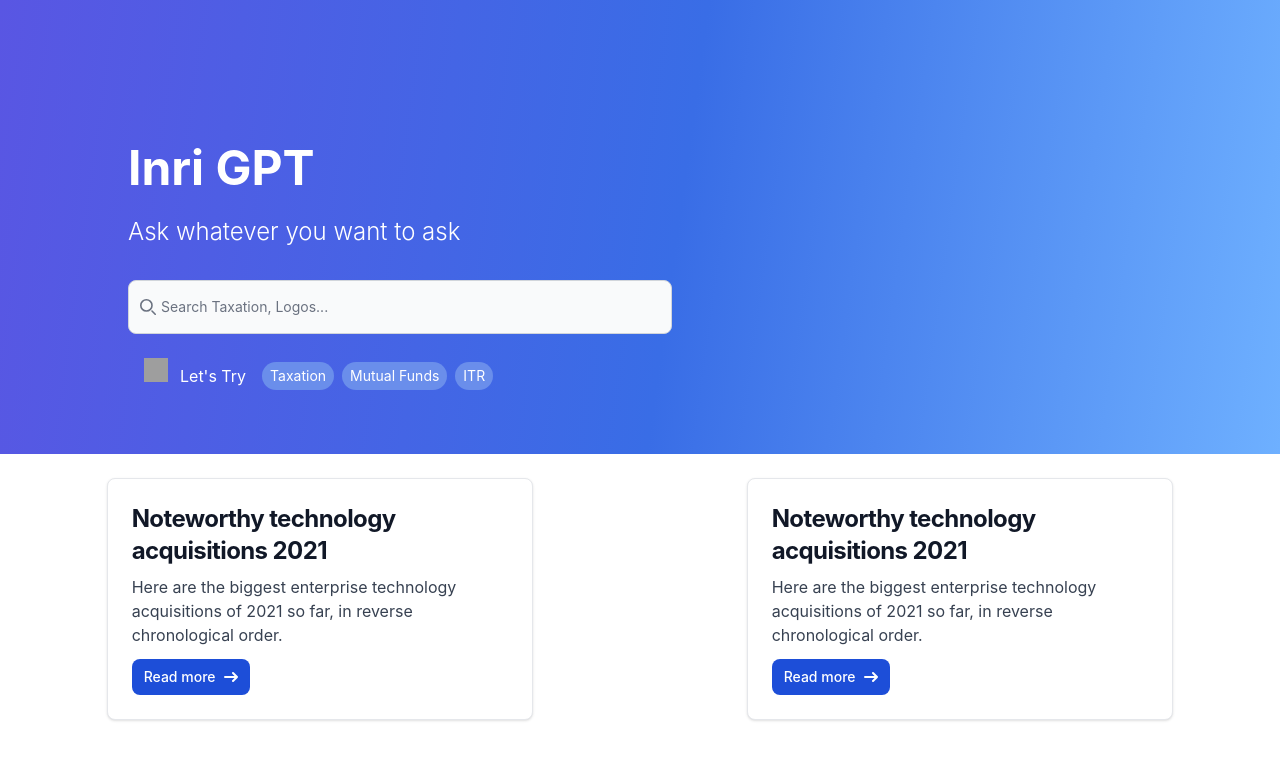
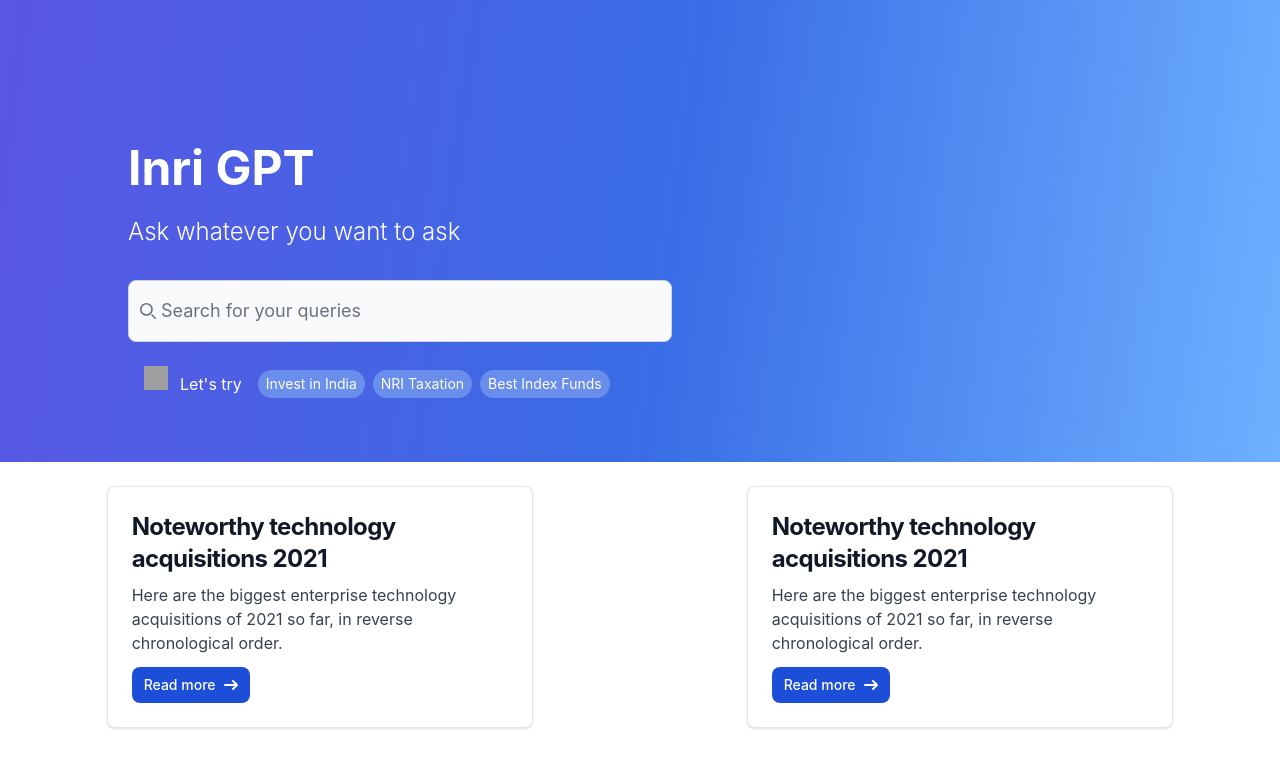
Before and after one commit to bajajerk/nrigpt-ui, a Next.js app: page / in a window 1280 px wide. Shown: the top 768 px of the page. Built offline with nearby package versions, Linux system fonts and the light colour scheme; grey boxes are pictures that could not be loaded.

Commit message:
text changes

```diff
--- a/components/GPTSearchBanner.tsx
+++ b/components/GPTSearchBanner.tsx
@@ -66,8 +66,8 @@ const GptSearchBanner = () => {
           <input
             type='search'
             id='default-search'
-            className='font-sm md:font-lg block w-full md:w-1/2 p-2 md:p-4 pl-10 md:pl-8 text-sm text-gray-900 border border-gray-300 rounded-lg bg-gray-50 focus:ring-0'
-            placeholder='Search Taxation, Logos...'
+            className='font-sm md:font-lg block w-full md:w-1/2 p-2 md:p-4 pl-10 md:pl-8 text-lg text-gray-800 border border-gray-300 rounded-lg bg-gray-50 focus:ring-0'
+            placeholder='Search for your queries'
             value={searchQuery}
             onKeyPress={(e) => {
               if (e.key === 'Enter') {
@@ -83,16 +83,16 @@ const GptSearchBanner = () => {
             src='https://www.zomato.com/trends/static/media/cureved-arrow.757c85f6438809992c111fc9818cc331.svg'
             className='w-4 h-4 md:w-6 md:h-6'
           />
-          <div className='ml-3 mt-3 mr-2 text-white font-xs'>Let's Try</div>
+          <div className='ml-3 mt-3 mr-2 text-white font-xs'>Let's try</div>
           <div onClick={() => setSearchQuery('Taxation')}>
-            <Chip text={'Taxation'} />
+            <Chip text={'Invest in India'} />
           </div>
           <div onClick={() => setSearchQuery('Mutual Funds')}>
-            <Chip text={'Mutual Funds'} />
+            <Chip text={'NRI Taxation'} />
           </div>
 
           <div onClick={() => setSearchQuery('ITR')}>
-            <Chip text={'ITR'} />
+            <Chip text={'Best Index Funds'} />
           </div>
         </div>
       </form>
```
